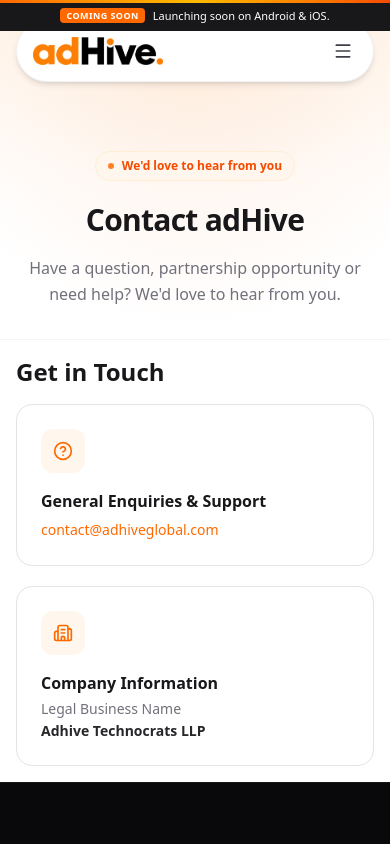
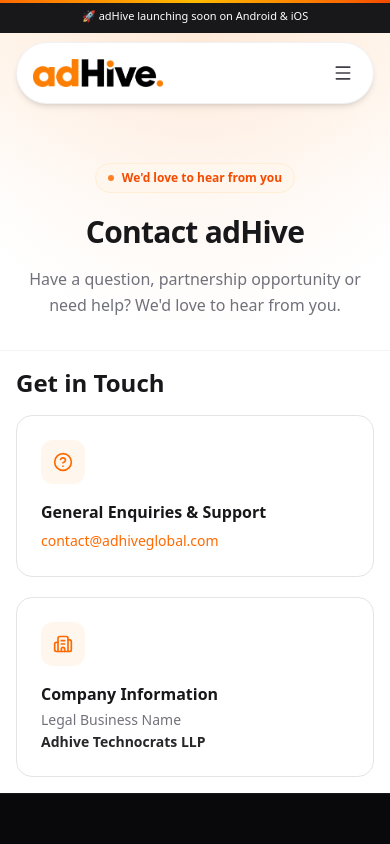
Before and after one commit to amarthinkdigital-web/Adhive, a Next.js app: page /contact in a window 390 px wide. Shown: the top 844 px of the page. Built offline with nearby package versions, Linux system fonts and the light colour scheme.

Commit message:
NavbarResponsive

```diff
--- a/src/app/contact/page.tsx
+++ b/src/app/contact/page.tsx
@@ -23,7 +23,7 @@
       <Navbar />
 
       {/* ── Hero / Header ── */}
-      <section className="relative pt-30 sm:pt-30 pb-8 sm:pb-10 overflow-hidden bg-gradient-to-b from-orange-50/70 via-white to-white border-b border-zinc-100">
+      <section className="relative pt-[130px] sm:pt-[140px] pb-8 sm:pb-10 overflow-hidden bg-gradient-to-b from-orange-50/70 via-white to-white border-b border-zinc-100">
         {/* Decorative background glow */}
         <div
           className="absolute top-0 left-1/2 -translate-x-1/2 w-[600px] h-[300px] pointer-events-none"
--- a/src/app/layout.tsx
+++ b/src/app/layout.tsx
@@ -29,11 +29,11 @@
     <html lang="en" className={`scroll-smooth ${inter.variable} ${outfit.variable}`}>
       <body className="antialiased font-sans flex flex-col min-h-screen">
         <ScrollProgress />
-        {/* Top Banner — compact on mobile so it stays single-line */}
-        <div className="bg-zinc-900 text-white text-center py-2 px-3 sm:px-4 text-[11px] sm:text-sm font-medium z-[60] relative flex items-center justify-center gap-2 flex-wrap leading-tight">
-          <span className="bg-orange-500 text-white text-[9px] sm:text-[10px] font-bold px-1.5 sm:px-2 py-0.5 rounded uppercase tracking-wider shrink-0">Coming Soon</span>
-          <span className="hidden sm:inline">The smarter way to reach your local audience. Launching soon on Android &amp; iOS.</span>
-          <span className="sm:hidden">Launching soon on Android &amp; iOS.</span>
+        {/* Top Banner — strict single-line on all screens */}
+        <div className="bg-zinc-900 text-white text-center py-2 px-3 text-[11px] sm:text-sm font-medium z-[60] relative flex items-center justify-center gap-2 overflow-hidden whitespace-nowrap">
+          <span className="hidden sm:inline bg-orange-500 text-white text-[10px] font-bold px-2 py-0.5 rounded uppercase tracking-wider shrink-0">Coming Soon</span>
+          <span className="hidden sm:inline truncate">The smarter way to reach your local audience. Launching soon on Android &amp; iOS.</span>
+          <span className="sm:hidden">🚀 adHive launching soon on Android &amp; iOS</span>
         </div>
 
         {children}
--- a/src/app/page.tsx
+++ b/src/app/page.tsx
@@ -653,7 +653,7 @@
       <Navbar />
 
       {/* ══ HERO ══ */}
-      <section className="relative min-h-[90vh] flex items-start lg:items-center overflow-x-clip overflow-hidden bg-[#fafafa] border-b border-[#e4e4e7] pt-36 sm:pt-32 lg:pt-20">
+      <section className="relative min-h-[90vh] flex items-start lg:items-center overflow-x-clip overflow-hidden bg-[#fafafa] border-b border-[#e4e4e7] pt-[130px] sm:pt-[140px] lg:pt-28">
         <div className="absolute top-[-80px] left-[-120px] w-[560px] h-[560px] rounded-full pointer-events-none" style={{ background: "radial-gradient(circle, rgba(249,115,22,0.12) 0%, transparent 70%)", filter: "blur(40px)" }} />
         <div className="absolute bottom-[-60px] right-[-100px] w-[480px] h-[480px] rounded-full pointer-events-none" style={{ background: "radial-gradient(circle, rgba(251,146,60,0.1) 0%, transparent 70%)", filter: "blur(50px)" }} />
 
--- a/src/components/layout/Navbar.tsx
+++ b/src/components/layout/Navbar.tsx
@@ -33,7 +33,7 @@
   return (
     <nav
       className={`fixed left-1/2 -translate-x-1/2 z-50 transition-all duration-300 w-full max-w-7xl px-4 md:px-6 ${
-        scrolled ? "top-3 sm:top-4" : "top-5 sm:top-8"
+        scrolled ? "top-[40px] sm:top-[44px]" : "top-[42px] sm:top-[48px]"
       }`}
     >
       {/* Pill bar — always white bg on mobile, glass on desktop when not scrolled */}
```
